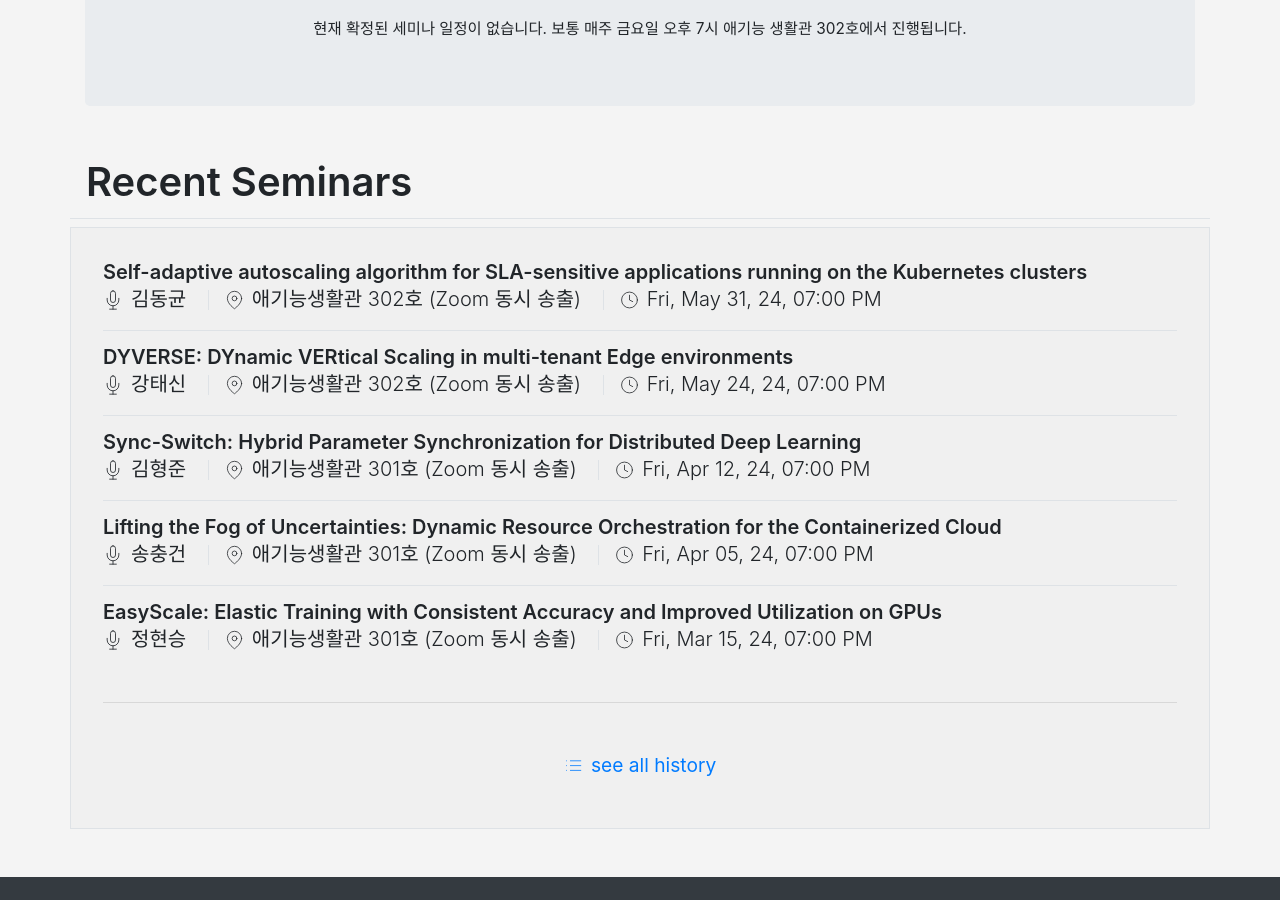
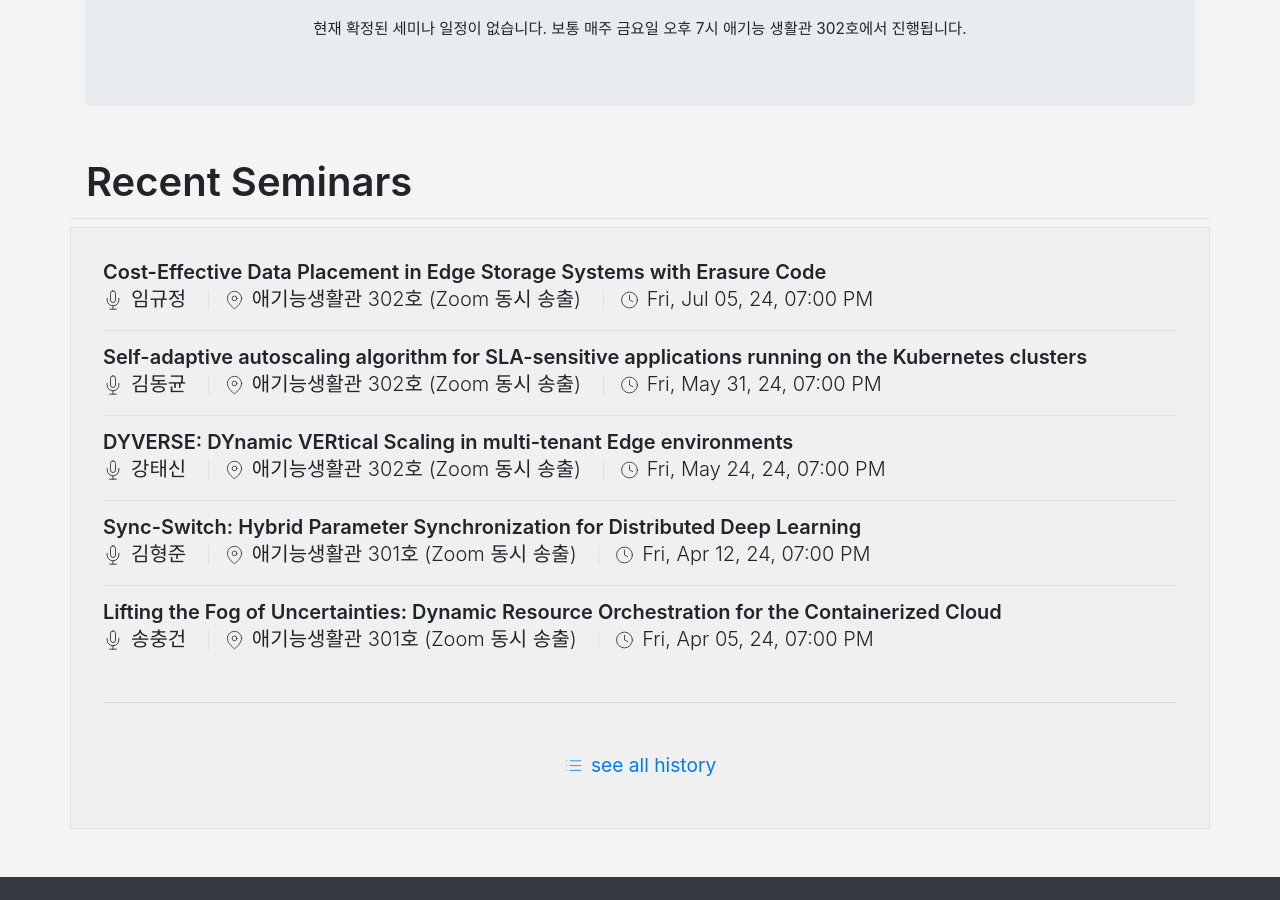
Before and after one commit to KU-Cloud/ku-cloud.github.io, a Jekyll site: the page built from seminar.html, in a window 1280 px wide and 900 px high, scrolled down 355 px. Built offline with Jekyll 4.4.1, drawn with Linux system fonts in a browser that asks for light colours.

Commit message:
mr.Lims seminar

```diff
--- a/_data/seminars.yaml
+++ b/_data/seminars.yaml
@@ -1019,3 +1019,7 @@
   speacker: 김동균
   date: 2024-05-31T19:00:00.000+0900
   location: 애기능생활관 302호 (Zoom 동시 송출)
+- title: 'Cost-Effective Data Placement in Edge Storage Systems with Erasure Code'
+  speacker: 임규정
+  date: 2024-07-05T19:00:00.000+0900
+  location: 애기능생활관 302호 (Zoom 동시 송출)
```
